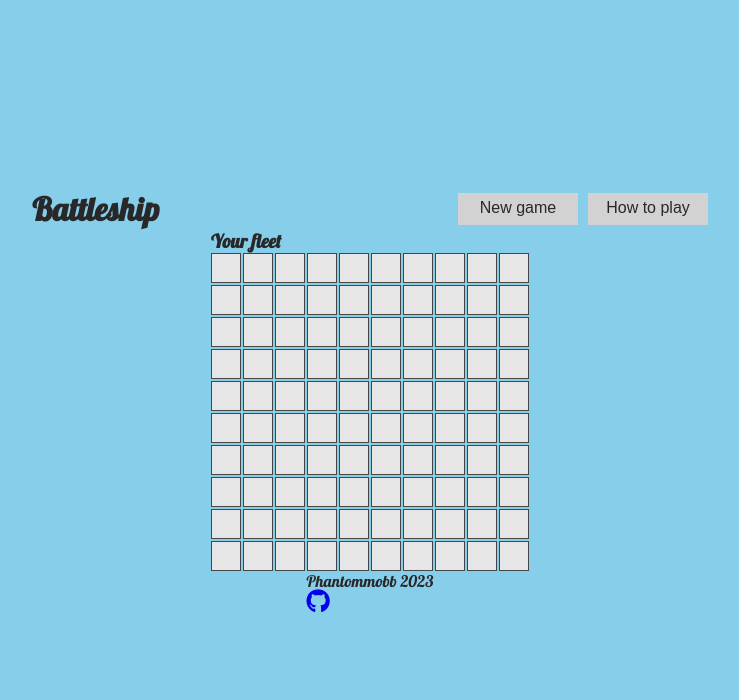
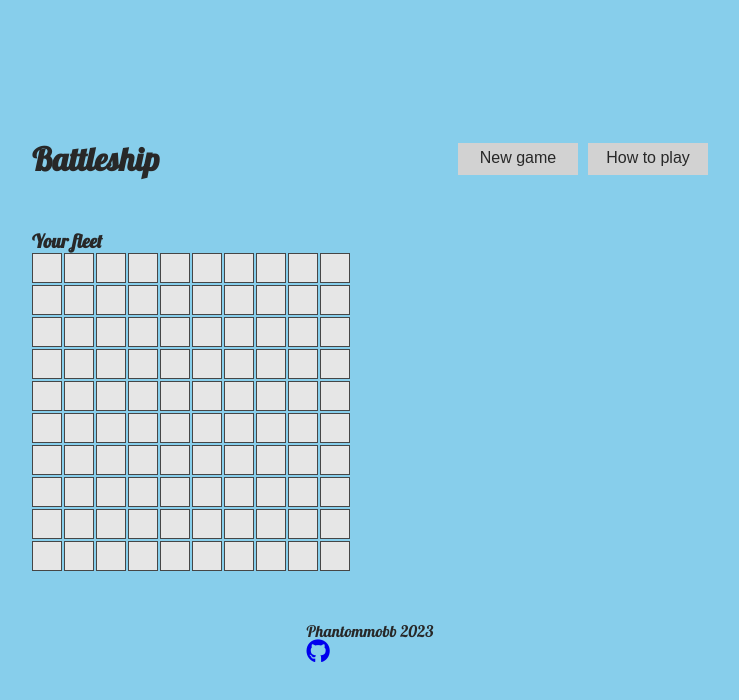
Before and after one commit to nickonyi/Battleship, a website built with webpack: page dist/index.html in a window 1280 px wide. Shown: the whole page, without its empty margins (270-1009 px from the left). Built offline with nearby package versions, Linux system fonts and the light colour scheme; a web font is replaced by a local one.

Commit message:
Styling the ship deck

```diff
--- a/src/style.css
+++ b/src/style.css
@@ -103,10 +103,13 @@ button:active {
 
 #game-container {
     display: flex;
-    justify-content: center;
+    justify-content: start;
     align-content: center;
     flex-wrap: wrap;
-    gap: 40px;
+    gap: 100px;
+    margin-block: 50px;
+    width: 676px;
+    padding-left: 0;
 }
 
 .board-container {
```
